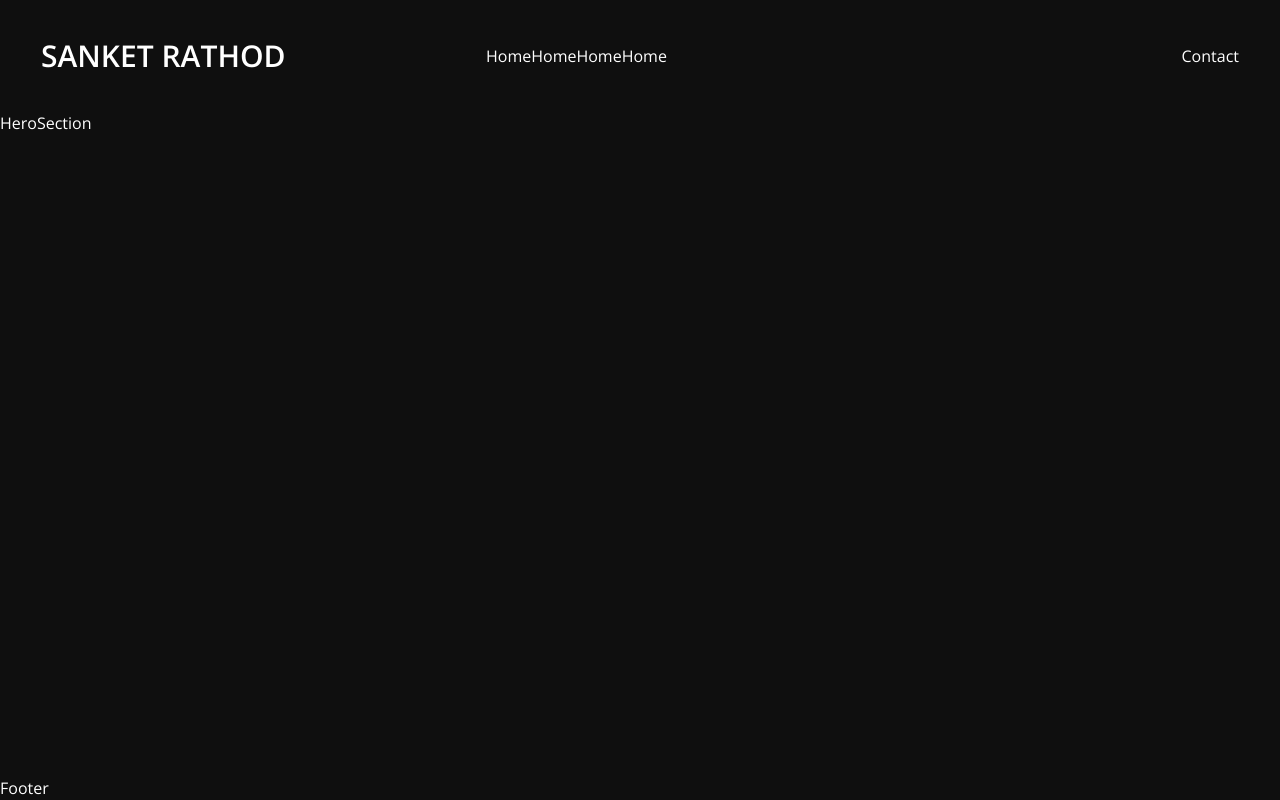
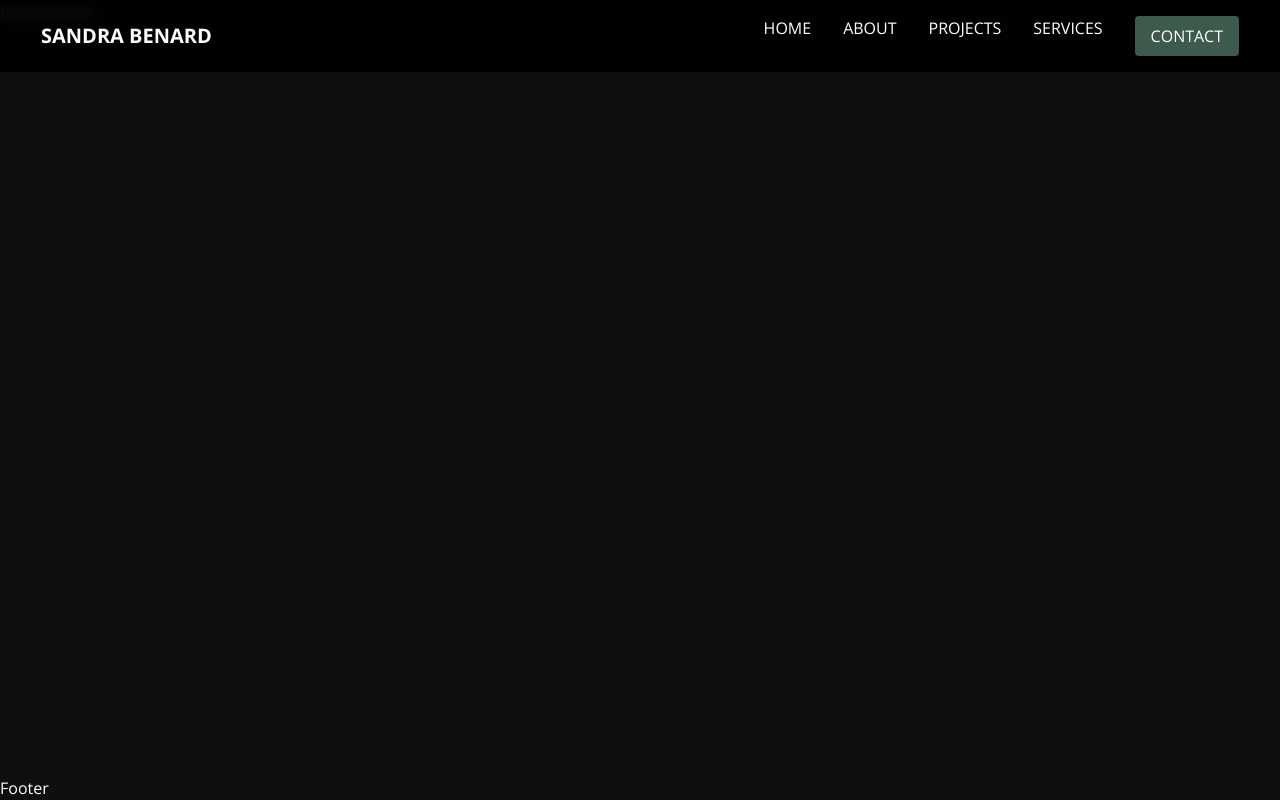
Before and after one commit to Sanket0798/Portfolio-2.0, a Next.js app: page / in a window 1280 px wide. Built offline with nearby package versions, Linux system fonts and the light colour scheme; a web font is replaced by a local one.

Commit message:
Animation has been added & Major changes in Navbar.

```diff
--- a/app/component/layout/Navbar.jsx
+++ b/app/component/layout/Navbar.jsx
@@ -1,32 +1,67 @@
-// import React from "react";
-
-// const Navbar = () => {
-//   return <div>Navbar</div>;
-// };
-
-// export default Navbar;
-
 "use client";
 import React from "react";
+import { motion } from "framer-motion";
+import Link from "next/link";
 
 const Navbar = () => {
   return (
-    <nav className="">
-      <div className="container mx-auto flex justify-between items-center h-[111px] bg-dark-bg rounded-default p-4">
-        <h1 className="uppercase text-[30px] font-semibold  bg-clip-text">
-          Sanket Rathod
-        </h1>
-        <div className="w-[753px] flex items-center justify-between">
-          <div>
-            <a href="/Home">Home</a>
-            <a href="/Home">Home</a>
-            <a href="/Home">Home</a>
-            <a href="/Home">Home</a>
-          </div>
-          <button>Contact</button>
-        </div>
-      </div>
-    </nav>
+    // <nav className="">
+    //   <div className="container mx-auto flex justify-between items-center h-[111px] bg-dark-bg rounded-default p-4">
+    //     <h1 className="uppercase text-[30px] font-semibold  bg-clip-text">
+    //       Sanket Rathod
+    //     </h1>
+    //     <div className="w-[753px] flex items-center justify-between">
+    //       <div>
+    //         <a href="/Home">Home</a>
+    //         <a href="/Home">Home</a>
+    //         <a href="/Home">Home</a>
+    //         <a href="/Home">Home</a>
+    //       </div>
+    //       <button>Contact</button>
+    //     </div>
+    //   </div>
+    // </nav>
+    <header className="fixed w-full top-0 z-50 bg-black/90 backdrop-blur-sm">
+      <nav className="container mx-auto px-4 py-4 flex justify-between items-center">
+        <motion.h1
+          initial={{ opacity: 0, x: -20 }}
+          animate={{ opacity: 1, x: 0 }}
+          className="text-xl font-bold"
+        >
+          SANDRA BENARD
+        </motion.h1>
+        <motion.div
+          initial={{ opacity: 0, x: 20 }}
+          animate={{ opacity: 1, x: 0 }}
+          className="flex gap-8"
+        >
+          <Link href="/" className="hover:text-gray-300 transition-colors">
+            HOME
+          </Link>
+          <Link href="/about" className="hover:text-gray-300 transition-colors">
+            ABOUT
+          </Link>
+          <Link
+            href="/projects"
+            className="hover:text-gray-300 transition-colors"
+          >
+            PROJECTS
+          </Link>
+          <Link
+            href="/services"
+            className="hover:text-gray-300 transition-colors"
+          >
+            SERVICES
+          </Link>
+          <Link
+            href="/contact"
+            className="bg-[#3D5A4C] px-4 py-2 rounded hover:bg-[#2D4A3C] transition-colors"
+          >
+            CONTACT
+          </Link>
+        </motion.div>
+      </nav>
+    </header>
   );
 };
 
--- a/package.json
+++ b/package.json
@@ -13,6 +13,7 @@
     "@tailwindcss/forms": "^0.5.10",
     "@tailwindcss/typography": "^0.5.16",
     "@vercel/speed-insights": "^1.1.0",
+    "framer-motion": "^11.18.1",
     "next": "15.1.5",
     "react": "^19.0.0",
     "react-dom": "^19.0.0"
```
Also changed, not shown: 1 other file (tests, documents, lock files or other folders).
